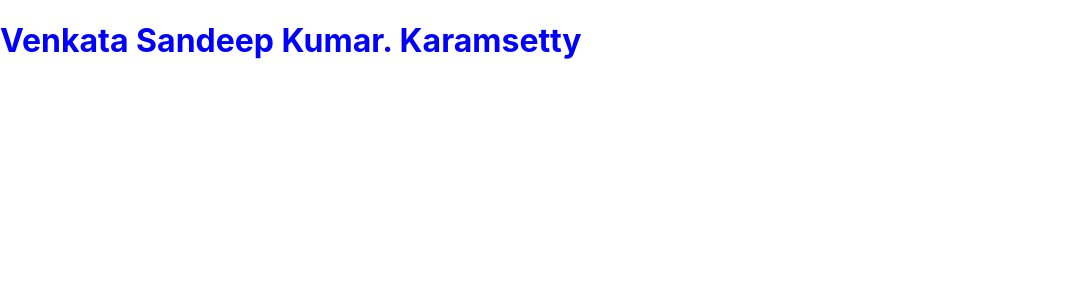
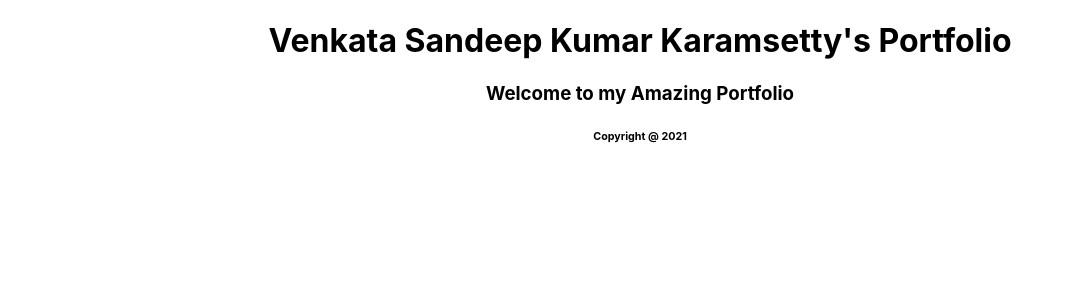
Before and after one commit to karamsetty09/react_app, a React (Create React App) app: page / in a window 1280 px wide. Shown: the top 300 px of the page, without its empty margins (0-1073 px from the left). Built offline with nearby package versions, Linux system fonts and the light colour scheme.

Commit message:
Adding Footer, Main and Footer to app.js with props usage

```diff
--- a/src/App.js
+++ b/src/App.js
@@ -1,23 +1,36 @@
-import logo from './logo.svg';
+
 import './App.css';
+
+function Header(props){
+  return(
+    <header>
+      <h1>{props.name}'s Portfolio</h1>
+    </header>
+  );
+}
+
+function Main(props){
+  return(
+  <main>
+    <h3>Welcome to my {props.adjective} Portfolio</h3>
+  </main>
+  );
+}
+
+function Footer(props){
+  return(
+    <footer>
+      <h6> Copyright @ {props.year} </h6>
+    </footer>
+  );
+}
 
 function App() {
   return (
     <div className="App">
-      <header className="App-header">
-        <img src={logo} className="App-logo" alt="logo" />
-        <p>
-          Edit <code>src/App.js</code> and save to reload.
-        </p>
-        <a
-          className="App-link"
-          href="https://reactjs.org"
-          target="_blank"
-          rel="noopener noreferrer"
-        >
-          Learn React
-        </a>
-      </header>
+      <Header name="Venkata Sandeep Kumar Karamsetty"/>
+      <Main adjective="Amazing"/>
+      <Footer year={new Date().getFullYear()}/>
     </div>
   );
 }
--- a/src/index.js
+++ b/src/index.js
@@ -1,10 +1,12 @@
 import React from 'react';
 import ReactDOM from 'react-dom';
 import './index.css';
+import App from "./App";
 
 
 
 ReactDOM.render(
-  React.createElement("h1", { style: { color: "blue"} }, "Venkata Sandeep Kumar. Karamsetty"),
+  <App />,
+
   document.getElementById('root')
 );
```
Also changed, not shown: React App hosting on Github.txt.
